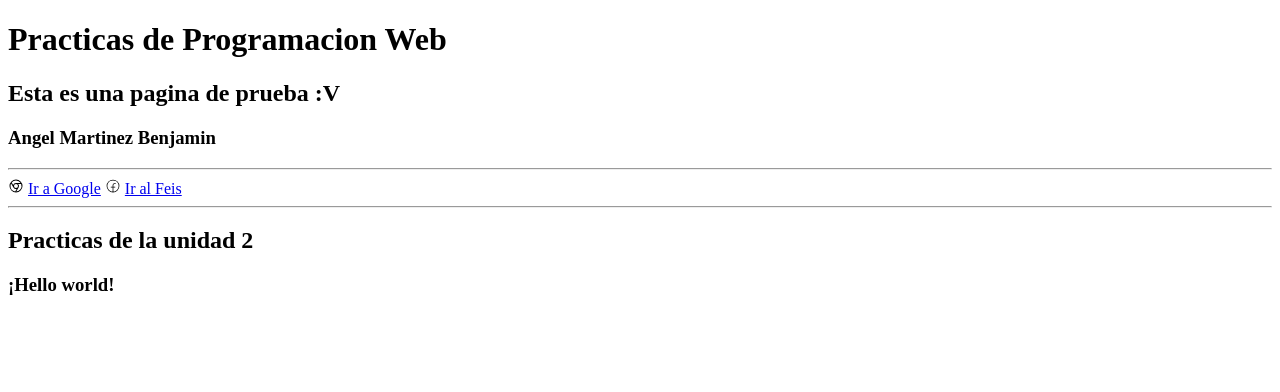
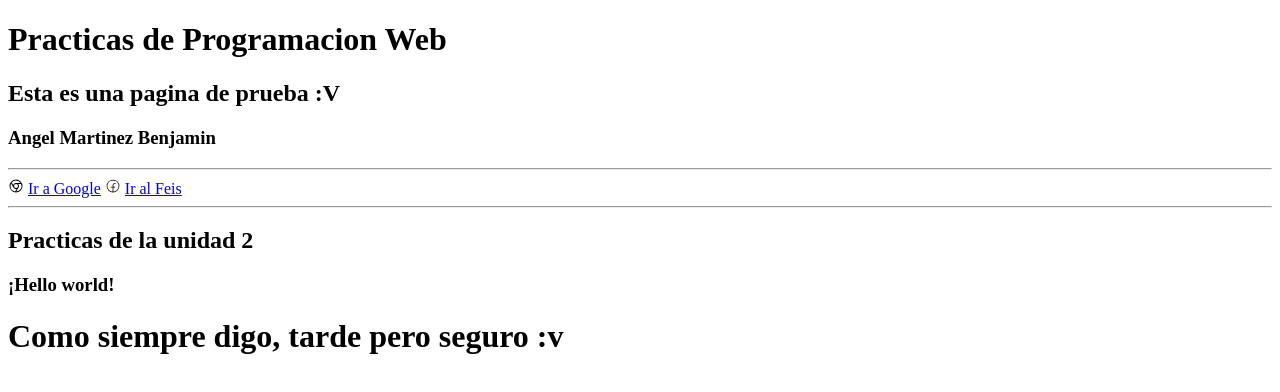
Before and after one commit to GhostAm0/Practica00, a plain HTML site: page Index.html in a window 1280 px wide. Drawn offline with Linux system fonts and the light colour scheme.

Commit message:
Update Index.html

```diff
--- a/Index.html
+++ b/Index.html
@@ -18,5 +18,6 @@
     <hr>
     <h2>Practicas de la unidad 2</h2>
     <h3>¡Hello world!</h3>
+    <h1>Como siempre digo, tarde pero seguro :v</h1>
 </body>
 </html>
```
